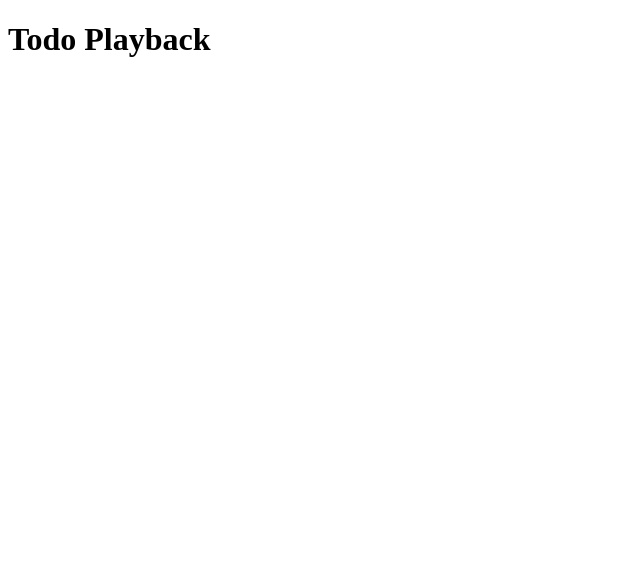
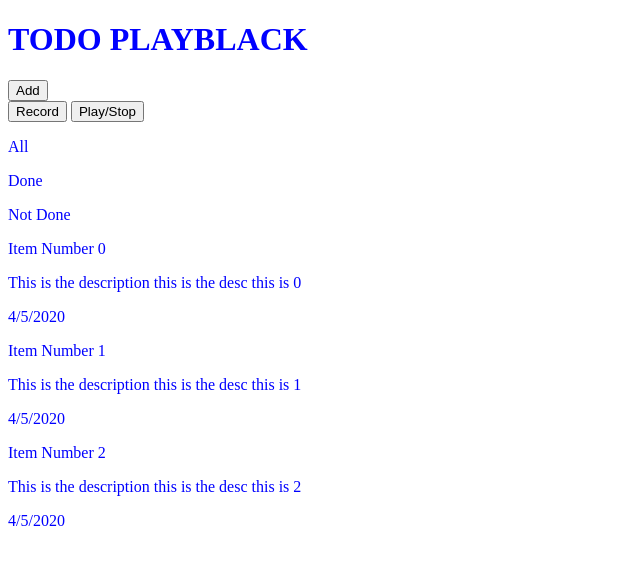
Before and after one commit to kingdivine/todo-playback, a React app: page / in a window 1280 px wide. Shown: the top 564 px of the page, without its empty margins (0-640 px from the left). Built offline with nearby package versions, Linux system fonts and the light colour scheme.

Commit message:
Add base components. Add style loaders.

```diff
--- a/package.json
+++ b/package.json
@@ -21,7 +21,11 @@
     "@babel/preset-react": "^7.9.4",
     "babel-loader": "^8.1.0",
     "clean-webpack-plugin": "^3.0.0",
+    "css-loader": "^3.4.2",
     "html-webpack-plugin": "^4.0.4",
+    "node-sass": "^4.13.1",
+    "sass-loader": "^8.0.2",
+    "style-loader": "^1.1.3",
     "webpack": "^4.42.1",
     "webpack-cli": "^3.3.11",
     "webpack-dev-server": "^3.10.3",
--- /dev/null
+++ b/src/Components/App/App.js
@@ -0,0 +1,20 @@
+import React from "react";
+import List from "../List/List";
+import Controls from "../Controls/Controls";
+import Filters from "../Filters/Filters";
+import "./App.scss";
+
+const App = () => {
+  return (
+    <div>
+      <div>
+        <h1>TODO PLAYBLACK</h1>
+      </div>
+      <Controls />
+      <Filters />
+      <List />
+    </div>
+  );
+};
+
+export default App;
--- /dev/null
+++ b/src/Components/App/App.scss
@@ -0,0 +1,3 @@
+body {
+  color: blue;
+}
--- /dev/null
+++ b/src/Components/Controls/Controls.js
@@ -0,0 +1,16 @@
+import React from "react";
+
+const Controls = () => {
+  return (
+    <div>
+      <div>
+        <button>Add</button>
+      </div>
+      <div>
+        <button>Record</button> <button>Play/Stop</button>{" "}
+      </div>
+    </div>
+  );
+};
+
+export default Controls;
--- /dev/null
+++ b/src/Components/Filters/Filters.js
@@ -0,0 +1,19 @@
+import React from "react";
+
+const Filters = () => {
+  return (
+    <div>
+      <div>
+        <p>All</p>
+      </div>
+      <div>
+        <p>Done</p>
+      </div>
+      <div>
+        <p>Not Done</p>
+      </div>
+    </div>
+  );
+};
+
+export default Filters;
--- /dev/null
+++ b/src/Components/List/List.js
@@ -0,0 +1,29 @@
+import React from "react";
+import ListItem from "../ListItem/ListItem";
+
+//dummy data
+let items = [];
+for (let i = 0; i < 3; i++) {
+  items.push({
+    name: `Item Number ${i}`,
+    description: `This is the description this is the desc this is ${i}`,
+    createdDate: new Date().toLocaleDateString(),
+  });
+}
+
+const List = () => {
+  return (
+    <div>
+      {items.map((item) => (
+        <ListItem
+          key={item.name}
+          name={item.name}
+          description={item.description}
+          createdDate={item.createdDate}
+        />
+      ))}
+    </div>
+  );
+};
+
+export default List;
--- /dev/null
+++ b/src/Components/ListItem/ListItem.js
@@ -0,0 +1,13 @@
+import React from "react";
+
+const ListItem = ({ name, description, createdDate }) => {
+  return (
+    <div>
+      <p>{name}</p>
+      <p>{description}</p>
+      <p>{createdDate}</p>
+    </div>
+  );
+};
+
+export default ListItem;
--- a/src/index.js
+++ b/src/index.js
@@ -1,6 +1,5 @@
 import React from "react";
 import ReactDOM from "react-dom";
+import App from "./Components/App/App";
 
-const Welcome = () => <h1>Todo Playback</h1>;
-
-ReactDOM.render(<Welcome />, document.getElementById("root"));
+ReactDOM.render(<App />, document.getElementById("root"));
--- a/webpack.config.base.js
+++ b/webpack.config.base.js
@@ -16,6 +16,10 @@ module.exports = {
         exclude: /node_modules/,
         use: ["babel-loader"],
       },
+      {
+        test: /\.s[ac]ss$/i,
+        use: ["style-loader", "css-loader", "sass-loader"],
+      },
     ],
   },
   plugins: [
```
Also changed, not shown: 1 other file (tests, documents, lock files or other folders).
